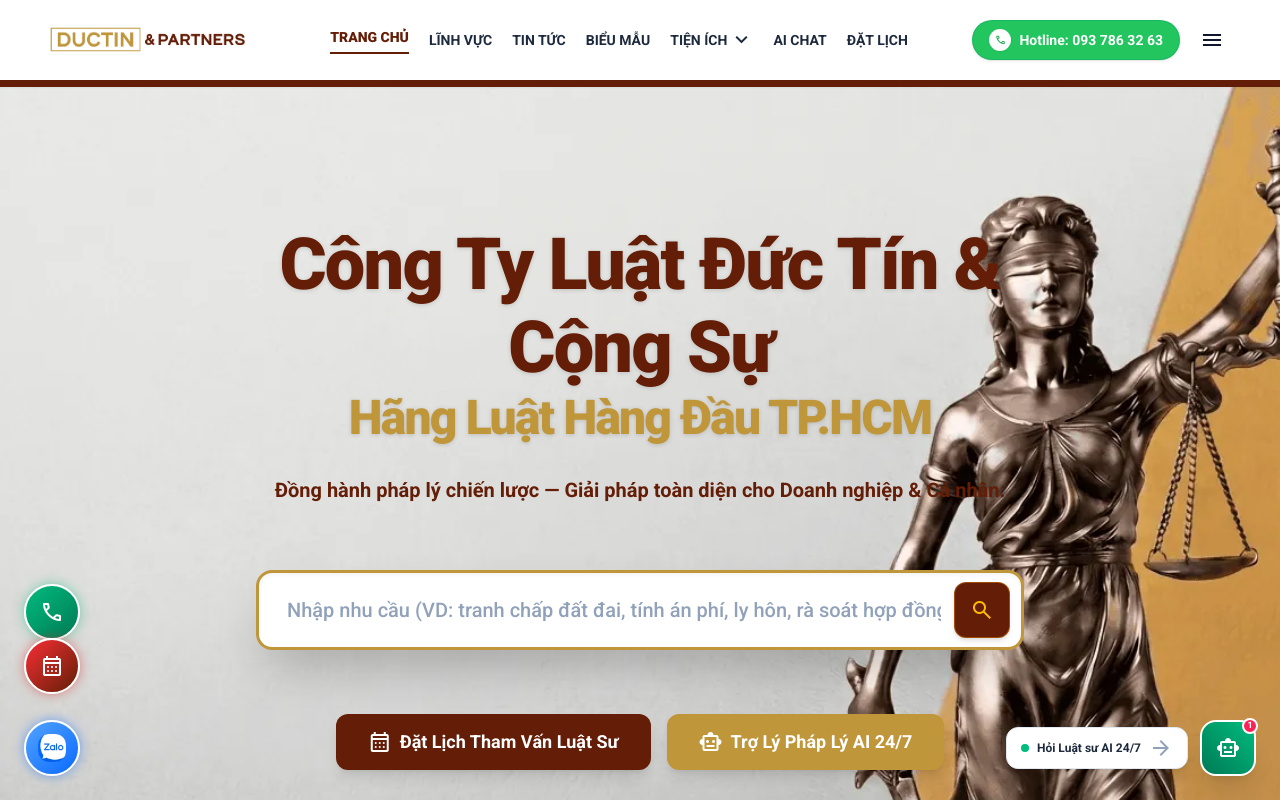
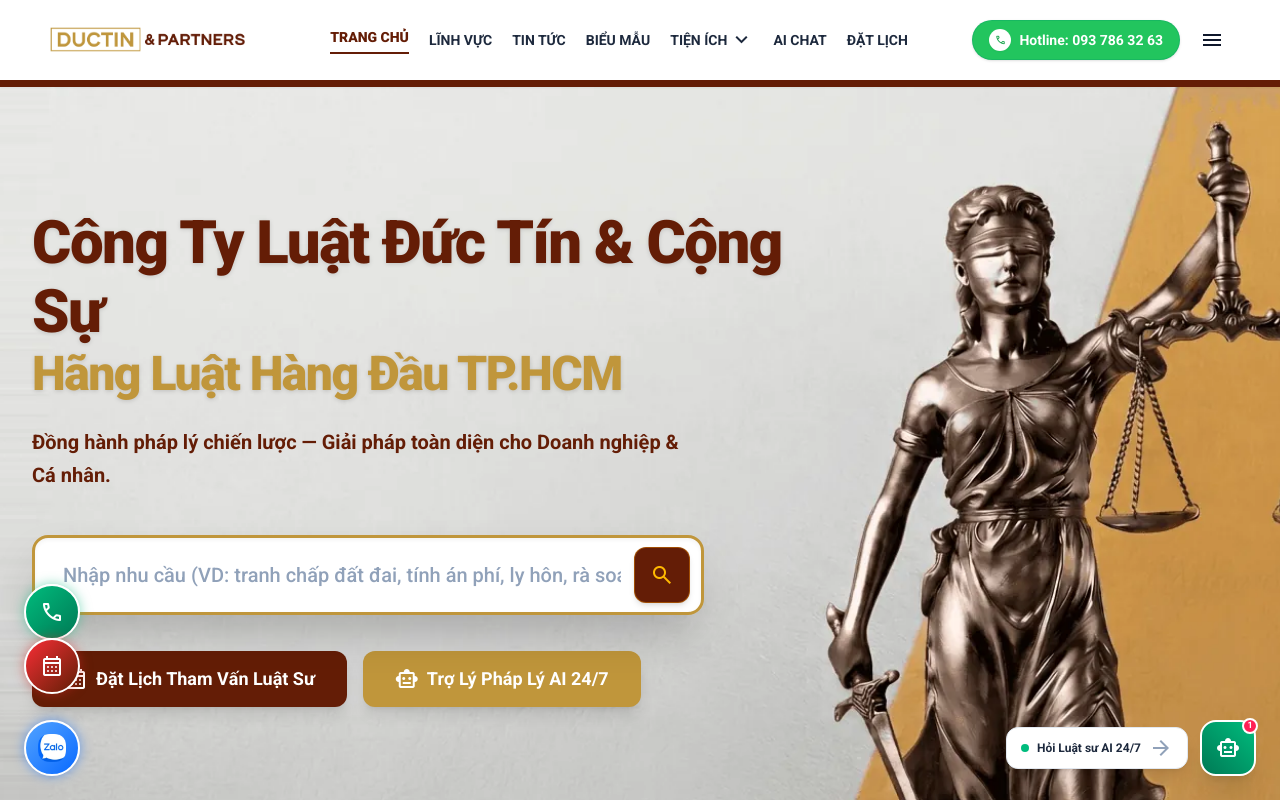
Before and after one commit to RexMcG/webluatductin, a Next.js app: page / in a window 1280 px wide. Shown: the top 800 px of the page. Built offline with nearby package versions, Linux system fonts and the light colour scheme.

Commit message:
feat(hero): left-align hero title, search bar, and action buttons

```diff
--- a/src/app/page.tsx
+++ b/src/app/page.tsx
@@ -144,18 +144,18 @@ export default function Home() {
         className="relative w-full bg-cover bg-[center_25%] bg-no-repeat border-b-[7px] border-[#641D06]"
         style={{ backgroundImage: "url('/img/herobanner.webp')" }}
       >
-        <div className="relative z-10 max-w-container-max mx-auto px-4 md:px-margin-desktop py-14 md:py-36 flex flex-col items-center justify-center min-h-[420px] md:min-h-[600px]">
-          <div className="max-w-4xl w-full flex flex-col items-center text-center space-y-6 md:space-y-8">
-            <h1 className="text-3xl sm:text-5xl md:text-6xl lg:text-7xl font-black font-sans leading-[1.15] tracking-tight">
+        <div className="relative z-10 max-w-7xl mx-auto px-4 sm:px-6 lg:px-8 py-16 md:py-32 flex items-center min-h-[460px] md:min-h-[620px]">
+          <div className="max-w-2xl lg:max-w-3xl w-full flex flex-col items-start text-left space-y-6 md:space-y-7">
+            <h1 className="text-3xl sm:text-5xl md:text-6xl font-black font-sans leading-[1.15] tracking-tight">
               <span className="text-primary drop-shadow-sm">Công Ty Luật Đức Tín &amp; Cộng Sự</span><br className="hidden sm:inline" />{" "}
               <span className="text-accent drop-shadow-sm text-2xl sm:text-4xl md:text-5xl block mt-1">Hãng Luật Hàng Đầu TP.HCM</span>
             </h1>
-            <p className="font-body-md text-base md:text-xl text-primary font-semibold max-w-3xl leading-relaxed">
+            <p className="font-body-md text-base md:text-xl text-primary font-semibold max-w-2xl leading-relaxed">
               Đồng hành pháp lý chiến lược — Giải pháp toàn diện cho Doanh nghiệp &amp; Cá nhân.
             </p>
 
             {/* Smart Navigation Search Bar */}
-            <div ref={searchRef} className="mt-8 w-full relative max-w-3xl z-40">
+            <div ref={searchRef} className="mt-4 w-full relative max-w-2xl z-40">
               <form onSubmit={handleSearchSubmit} className="relative w-full shadow-2xl rounded-2xl">
                 <input
                   className="w-full h-16 md:h-20 pl-7 pr-20 border-[3px] border-accent rounded-2xl focus:ring-4 focus:ring-accent/30 focus:border-accent bg-white text-slate-900 placeholder:text-slate-400 outline-none text-base sm:text-lg md:text-xl font-medium shadow-inner"
@@ -230,7 +230,7 @@ export default function Home() {
               )}
             </div>
 
-            <div className="flex flex-wrap justify-center gap-4 mt-8">
+            <div className="flex flex-wrap items-center justify-start gap-4 mt-2">
               <Link
                 className="bg-primary hover:bg-secondary text-white h-14 px-8 rounded-xl font-label-sm text-base md:text-lg font-bold transition-all inline-flex items-center shadow-lg gap-2"
                 href="/appointment"
```
